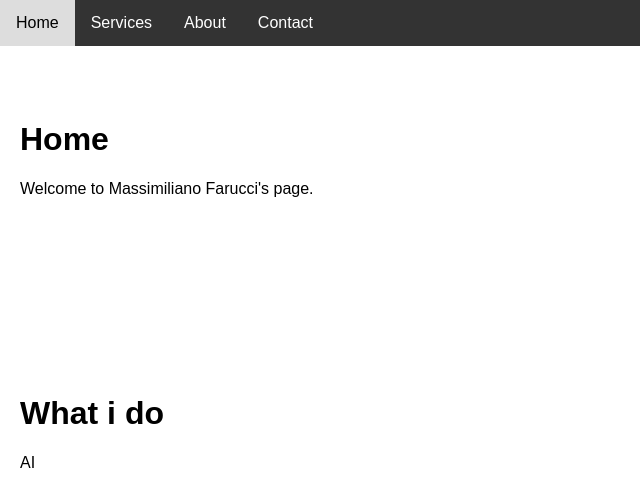
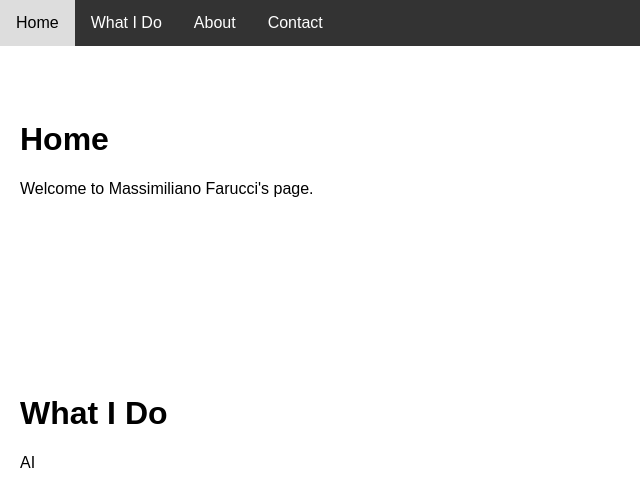
Before and after one commit to mfarucci/mfarucci.github.io, a plain HTML site: page index.html in a window 1280 px wide. Shown: the top 482 px of the page, 0-640 px from the left. Drawn offline with Linux system fonts and the light colour scheme.

Commit message:
Update index.html

```diff
--- a/index.html
+++ b/index.html
@@ -3,7 +3,7 @@
 <head>
     <meta charset="UTF-8">
     <meta name="viewport" content="width=device-width, initial-scale=1.0">
-    <title>Massimiliano Farucci Page</title>
+    <title>Massimiliano Farucci's Page</title>
     <style>
         body {
             font-family: Arial, sans-serif;
@@ -39,7 +39,7 @@
 
 <div class="menu">
     <a href="#home">Home</a>
-    <a href="#services">Services</a>
+    <a href="#services">What I Do</a>
     <a href="#about">About</a>
     <a href="#contact">Contact</a>
 </div>
@@ -50,7 +50,7 @@
 </div>
 
 <div id="services" class="section">
-    <h1>What i do</h1>
+    <h1>What I Do</h1>
     <p>AI</p>
     <p>Agentic AI</p>
 </div>
```
